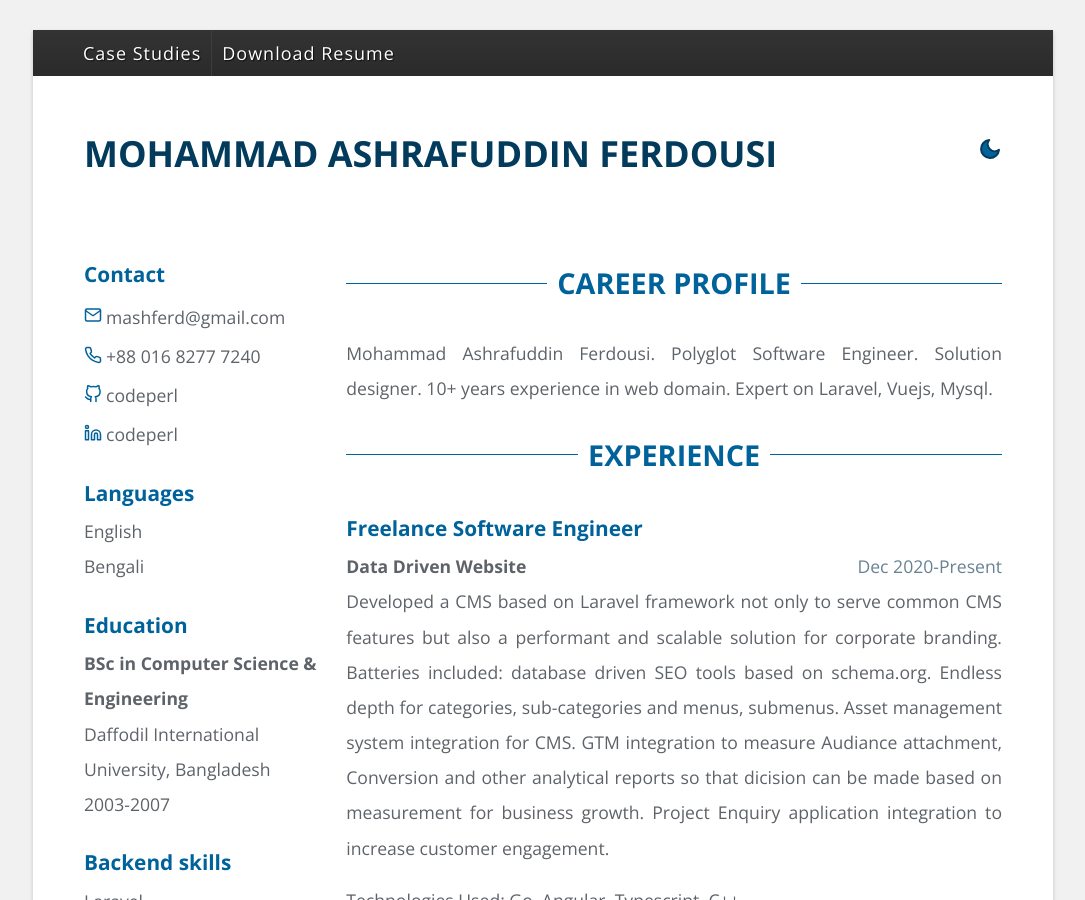
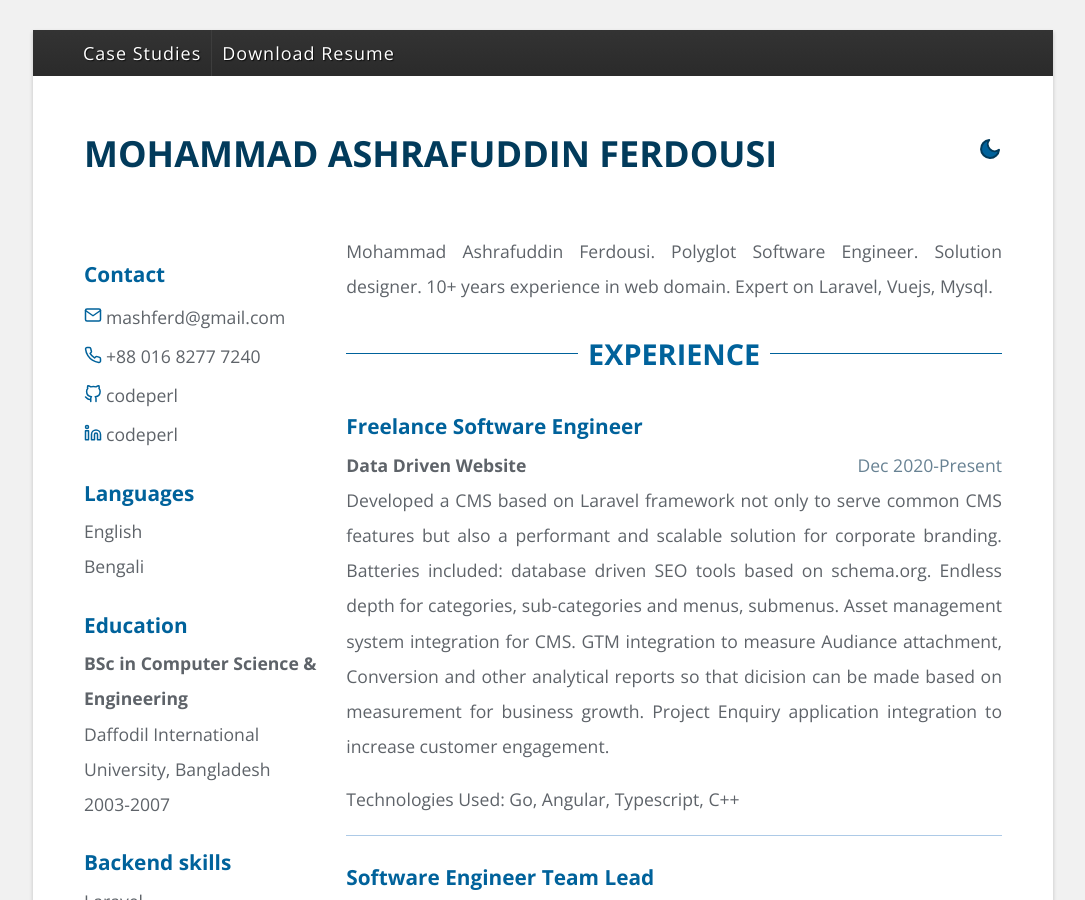
Before and after one commit to codeperl/resume, a Jekyll site: the page built from index.html, in a window 1280 px wide and 900 px high. Shown: the whole window, without its empty margins (97-1182 px from the left). Built offline with Jekyll 4.4.1, drawn with Linux system fonts in a browser that asks for light colours.

```diff
--- a/_includes/career-profile.html
+++ b/_includes/career-profile.html
@@ -1,7 +1,7 @@
 {% assign profile = site.data.data.profile %}
 {% if profile %}
 <section class="career-profile">
-    <h2 class="title">Career Profile</h2>
+    <!--<h2 class="title">Career Profile</h2>-->
     <div class="details">{{profile}}</div>
 </section>
 {% endif %}
```
